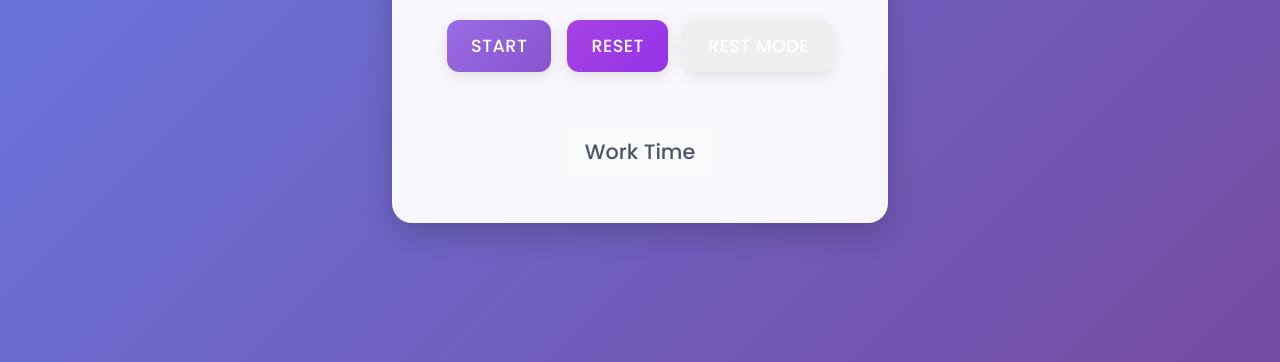
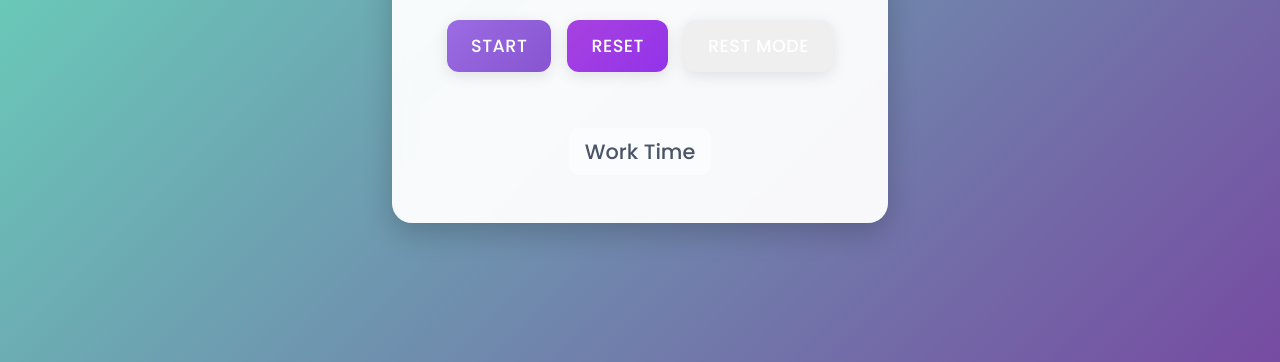
Before and after one commit to takitakster/BYOA-pomodoro, a plain HTML site: page index.html in a window 1280 px wide. Shown: the part 438-800 px from the top of the page. Drawn offline with Linux system fonts and the light colour scheme.

Commit message:
changed to green

```diff
--- a/styles.css
+++ b/styles.css
@@ -8,7 +8,7 @@ body {
     align-items: center;
     min-height: 100vh;
     margin: 0;
-    background: linear-gradient(135deg, #667eea 0%, #764ba2 100%);
+    background: linear-gradient(135deg, #66eabe 0%, #764ba2 100%);
     color: #2d3748;
 }
 
```
